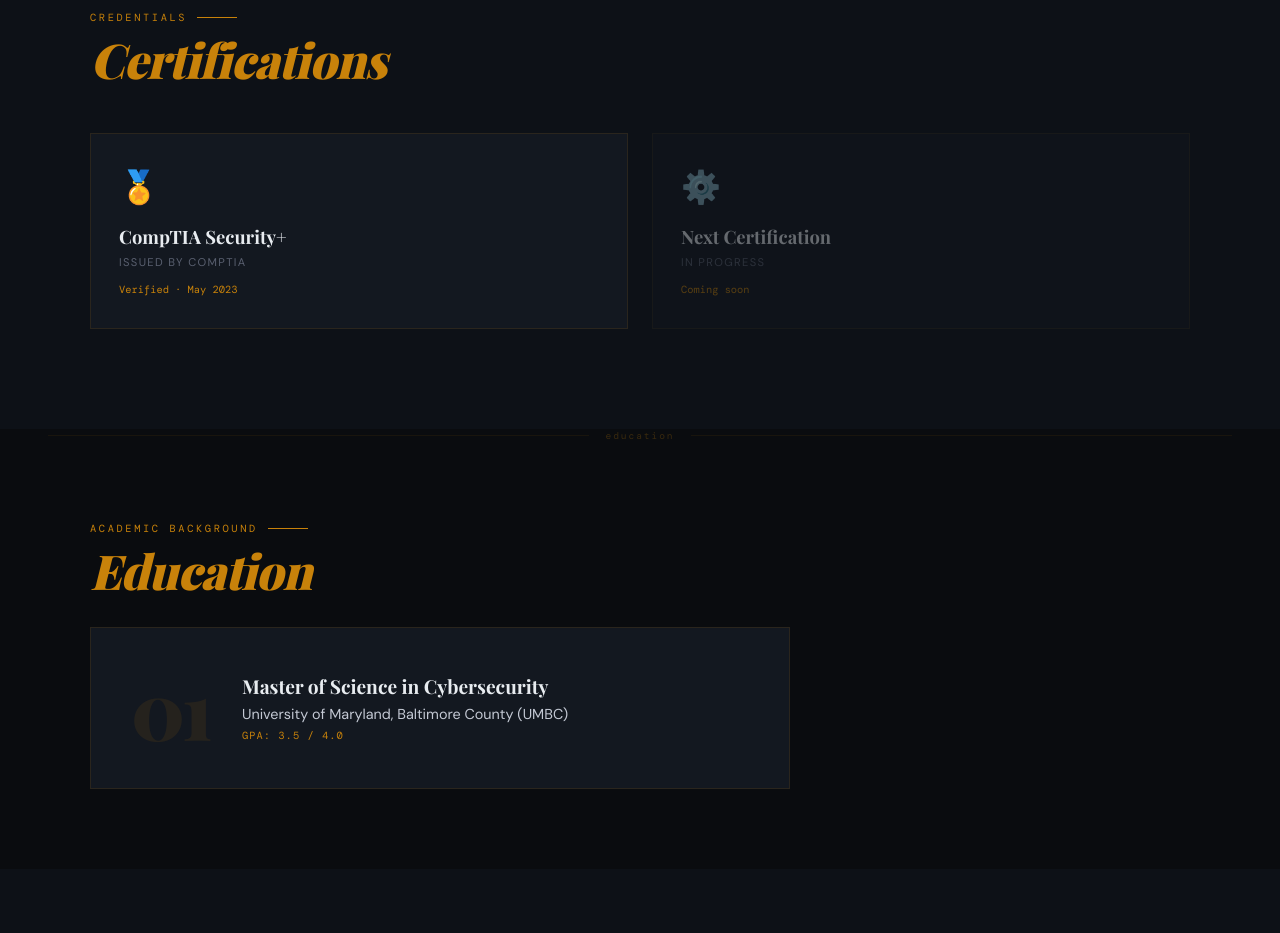
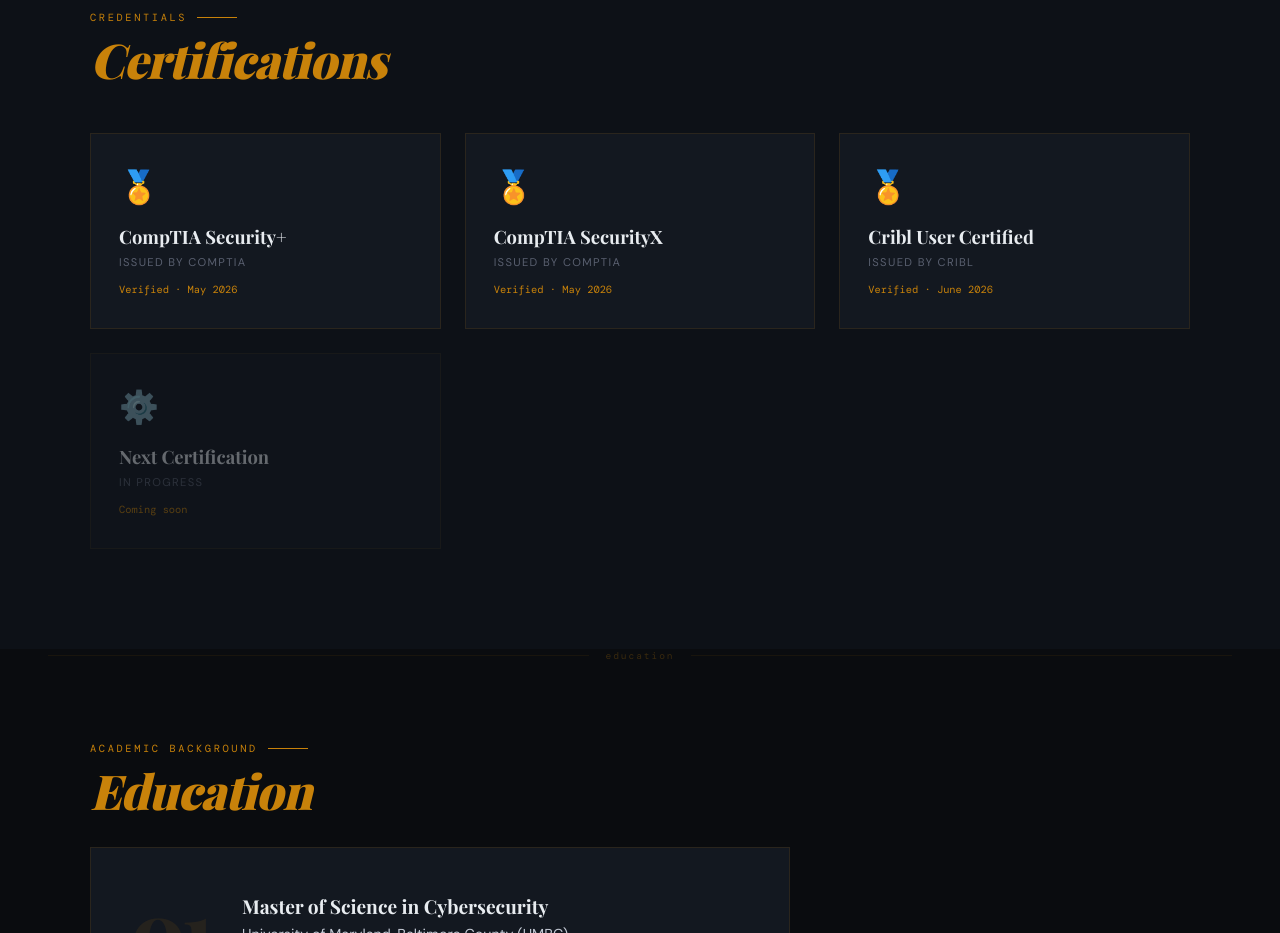
Before and after one commit to bharath-785/bharath-785.github.io, a plain HTML site: page index.html in a window 1280 px wide. Shown: the part 3460-4393 px from the top of the page. Drawn offline with nearby package versions, Linux system fonts and the light colour scheme; a web font is replaced by a local one.

Commit message:
Update certification section in index.html

```diff
--- a/index.html
+++ b/index.html
@@ -609,7 +609,19 @@
         <span class="cert-icon">🏅</span>
         <div class="cert-name">CompTIA Security+</div>
         <div class="cert-issuer">Issued by CompTIA</div>
-        <span class="cert-date">Verified · May 2023</span>
+        <span class="cert-date">Verified · May 2026</span>
+      </div>
+      <div class="cert-card">
+        <span class="cert-icon">🏅</span>
+        <div class="cert-name">CompTIA SecurityX</div>
+        <div class="cert-issuer">Issued by CompTIA</div>
+        <span class="cert-date">Verified · May 2026</span>
+      </div>
+      <div class="cert-card">
+        <span class="cert-icon">🏅</span>
+        <div class="cert-name">Cribl User Certified</div>
+        <div class="cert-issuer">Issued by Cribl</div>
+        <span class="cert-date">Verified · June 2026</span>
       </div>
       <div class="cert-card cert-coming">
         <span class="cert-icon">⚙️</span>
```
